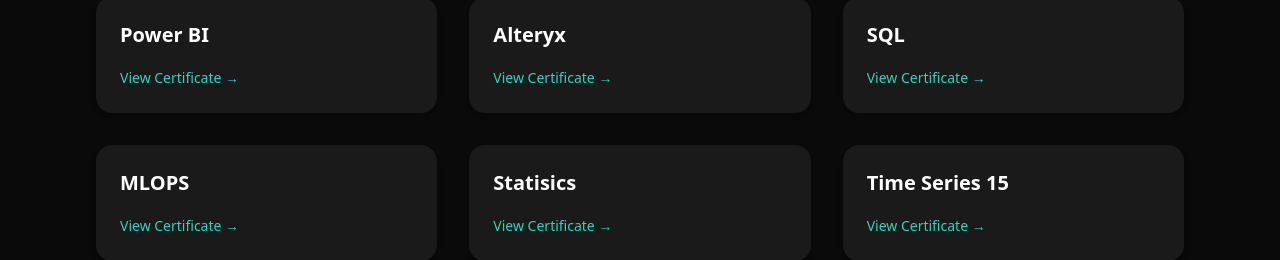
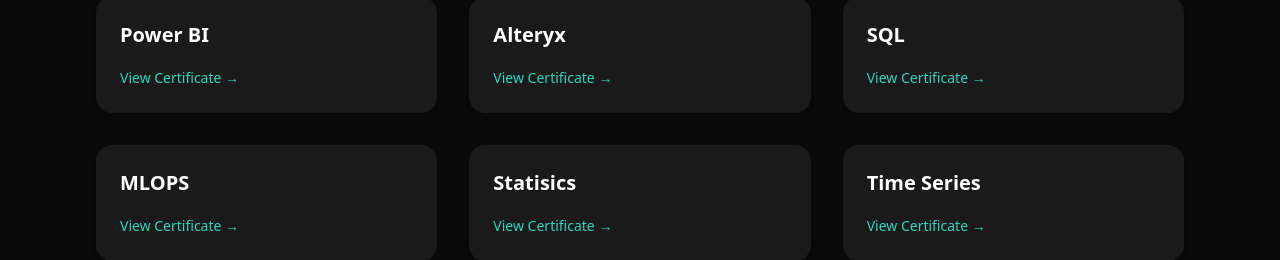
Before and after one commit to Mohamedtahaahmedtaha/portfolio, a React (Create React App) app: page / in a window 1280 px wide. Shown: the part 3282-3542 px from the top of the page. Built offline with nearby package versions, Linux system fonts and the light colour scheme.

Commit message:
update portfolio

```diff
--- a/src/App.tsx
+++ b/src/App.tsx
@@ -236,8 +236,8 @@
             file="Statistics with Python.pdf"
           />
           <CertificateCard
-            title="Time Series 15"
-            file="Machine Learning for Time Series Data in"
+            title="Time Series"
+            file="Machine Learning for Time Series Data in.pdf"
           />
         </div>
       </section>
```
